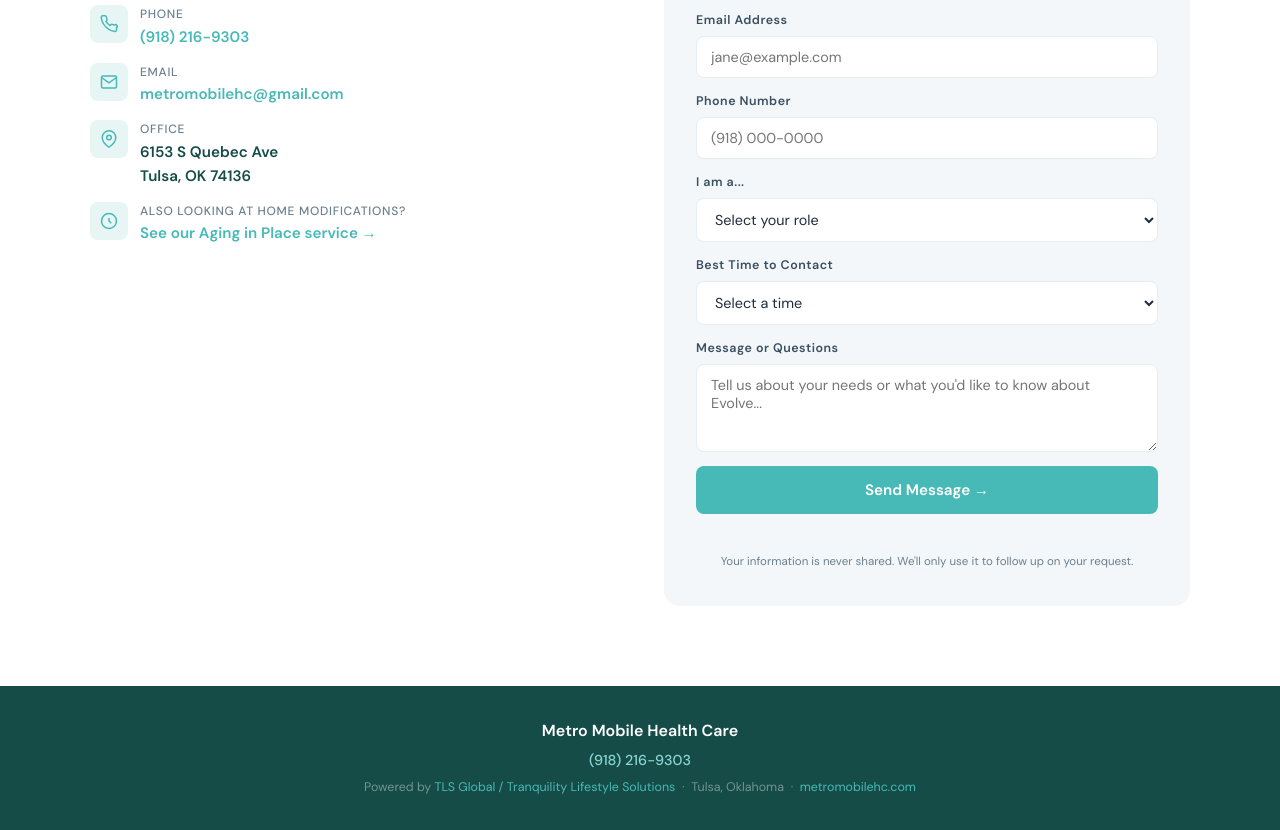
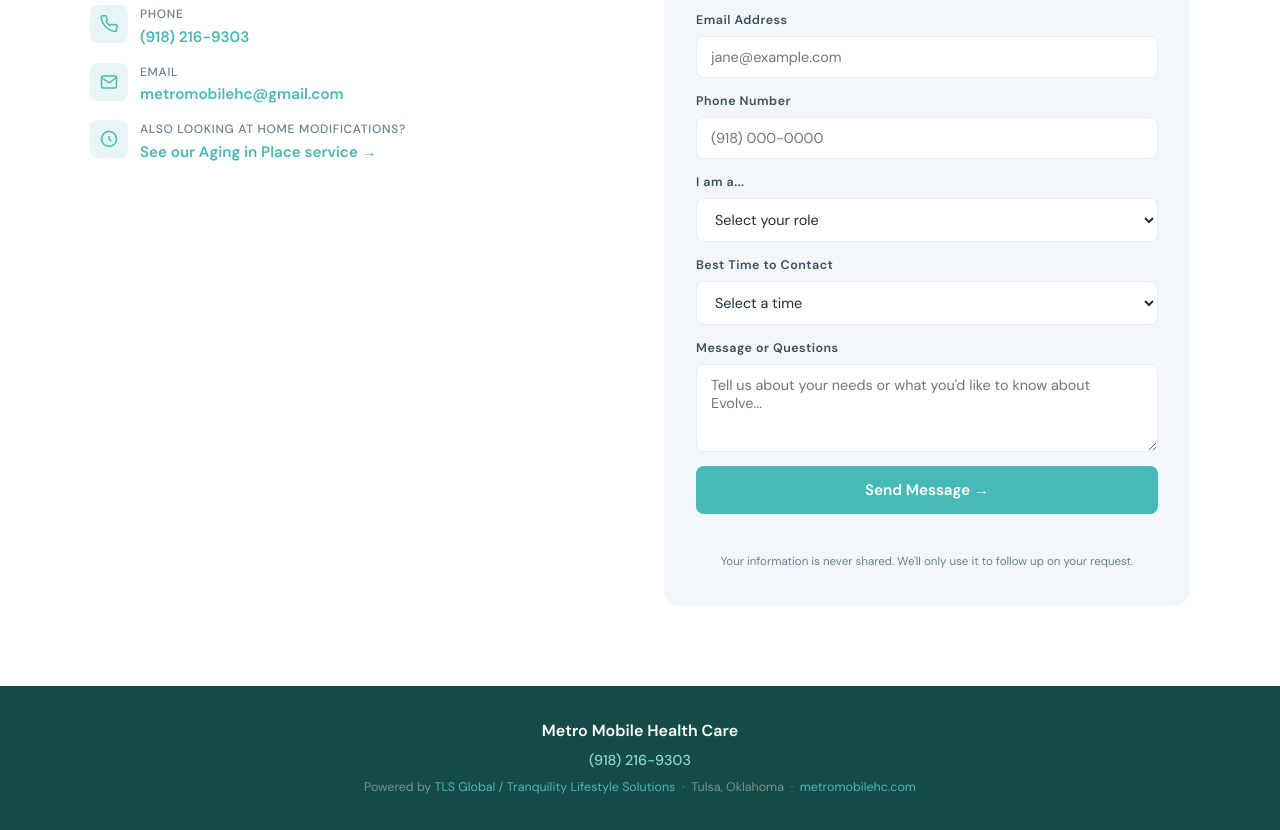
Before and after one commit to metromobilehc-beep/aging, a plain HTML site: page fall-detection.html in a window 1280 px wide. Shown: the part 7561-8391 px from the top of the page. Drawn offline with Linux system fonts and the light colour scheme.

Commit message:
Add files via upload

```diff
--- a/fall-detection.html
+++ b/fall-detection.html
@@ -808,15 +808,6 @@
         </div>
         <div class="contact-item">
           <div class="contact-icon">
-            <svg viewBox="0 0 24 24"><path d="M21 10c0 7-9 13-9 13s-9-6-9-13a9 9 0 0 1 18 0z"/><circle cx="12" cy="10" r="3"/></svg>
-          </div>
-          <div>
-            <div class="c-label">Office</div>
-            <div class="c-val">6153 S Quebec Ave<br/>Tulsa, OK 74136</div>
-          </div>
-        </div>
-        <div class="contact-item">
-          <div class="contact-icon">
             <svg viewBox="0 0 24 24"><circle cx="12" cy="12" r="10"/><path d="M12 8v4l3 3"/></svg>
           </div>
           <div>
```
